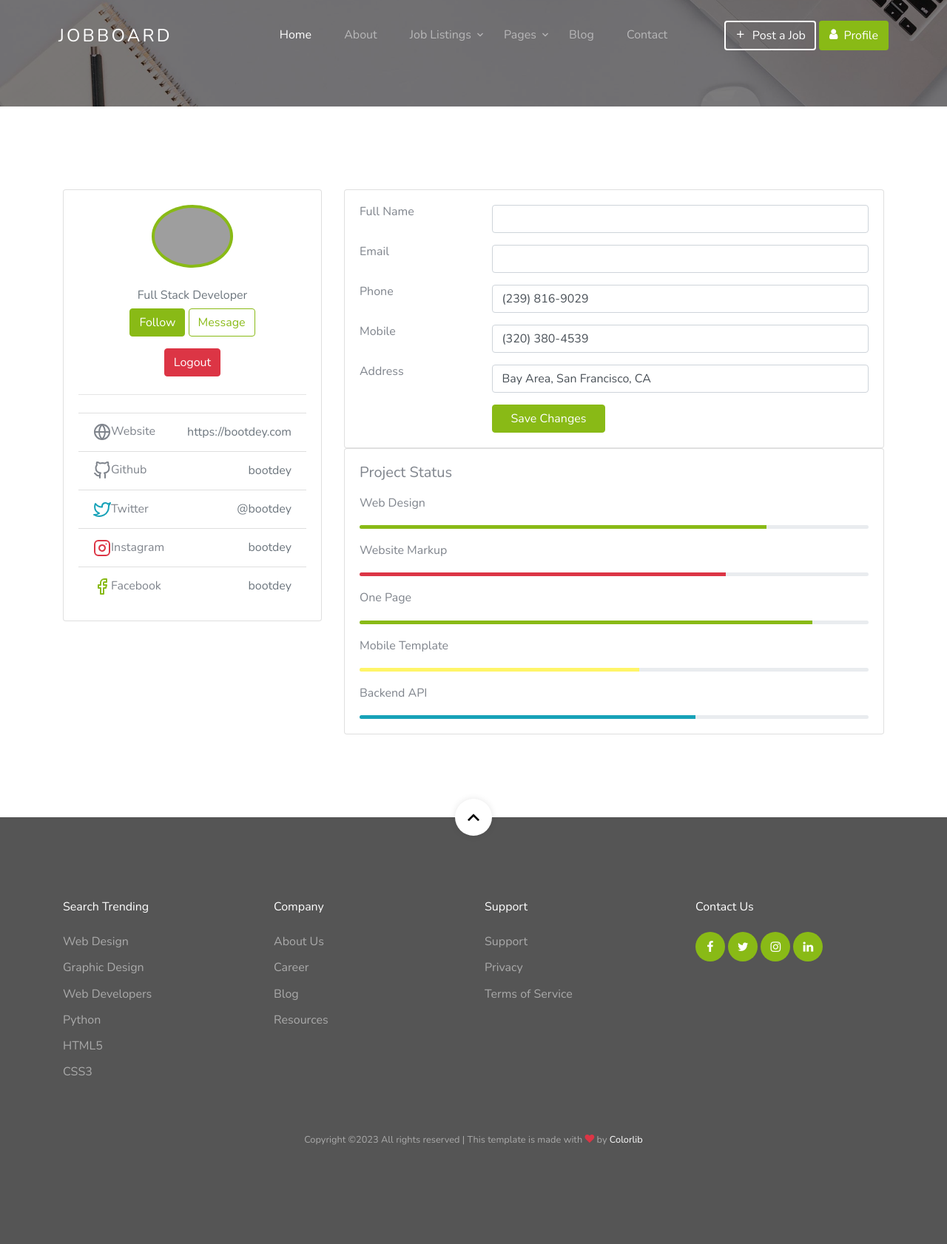
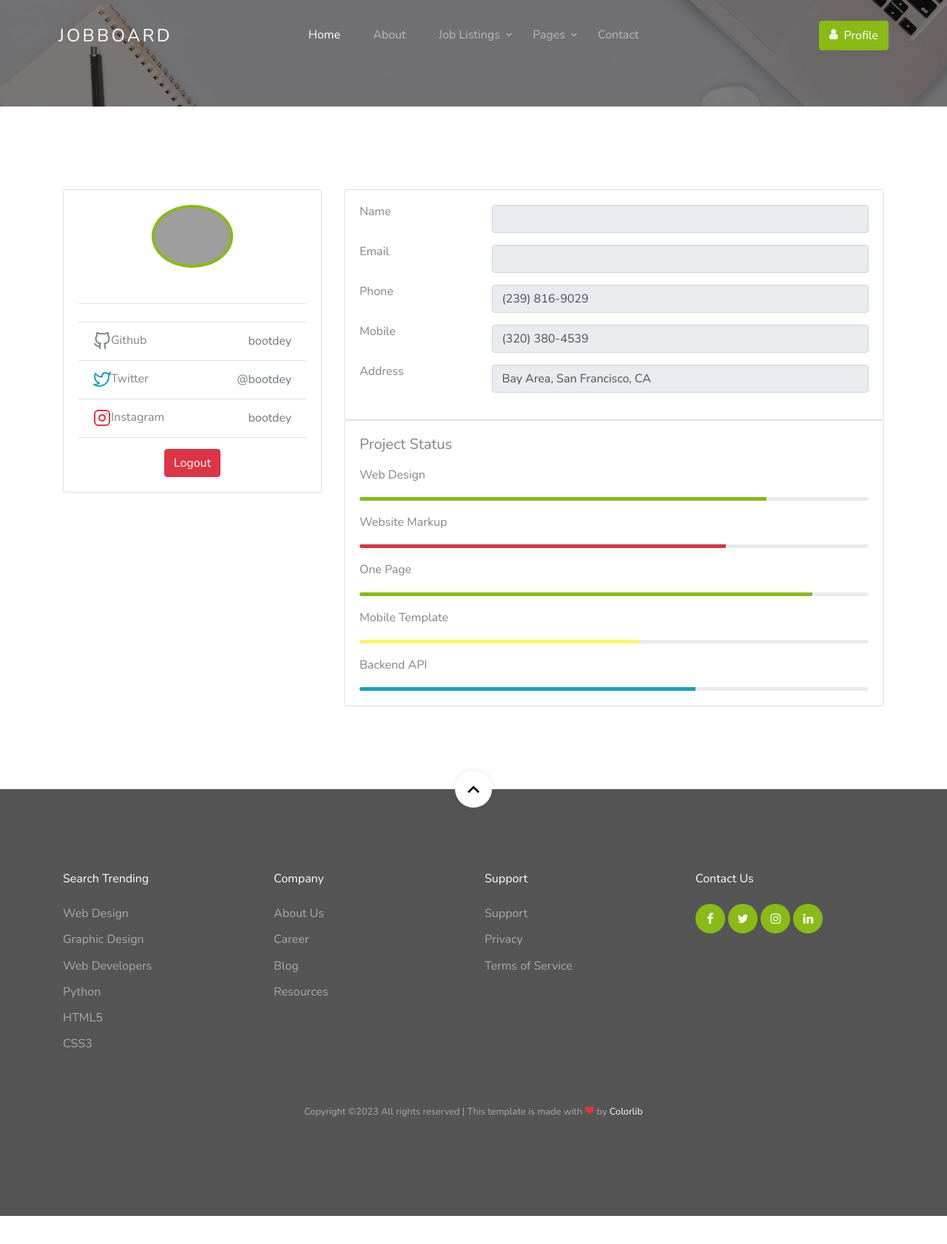
Before and after one commit to WeeklySorcery/Python-Portal, a Django app: page /profile/ in a window 1280 px wide. Shown: the whole page at 74% size. After the commit the page ends 1644 px from the top, so only its background shows below. Run offline with Django 4.2, Linux system fonts and the light colour scheme; a user stored in the database is signed in; some libraries are stand-ins or nearby versions; some web fonts are replaced; grey boxes are pictures that could not be loaded.

Commit message:
lotsa changes. Profile...

```diff
--- a/jobPortal/static/website/js/custom.js
+++ b/jobPortal/static/website/js/custom.js
@@ -155,23 +155,23 @@ jQuery(function($) {
 	stickyFillInit();
 
 
-	// navigation
-  var OnePageNavigation = function() {
-    var navToggler = $('.site-menu-toggle');
-   	$("body").on("click", ".main-menu li a[href^='#'], .smoothscroll[href^='#'], .site-mobile-menu .site-nav-wrap li a", function(e) {
-      e.preventDefault();
+//? navigation --This part is causing an error--
+//   var OnePageNavigation = function() {
+//     var navToggler = $('.site-menu-toggle');
+//    	$("body").on("click", ".main-menu li a[href^='#'], .smoothscroll[href^='#'], .site-mobile-menu .site-nav-wrap li a", function(e) {
+//       e.preventDefault();
 
-      var hash = this.hash;
+//       var hash = this.hash;
 
-      $('html, body').animate({
-        'scrollTop': $(hash).offset().top
-      }, 600, 'easeInOutCirc', function(){
-        window.location.hash = hash;
-      });
+//       $('html, body').animate({
+//         'scrollTop': $(hash).offset().top
+//       }, 600, 'easeInOutCirc', function(){
+//         window.location.hash = hash;
+//       });
 
-    });
-  };
-  OnePageNavigation();
+//     });
+//   };
+//   OnePageNavigation();
 
   var counterInit = function() {
 		if ( $('.section-counter').length > 0 ) {
--- a/jobPortal/website/templates/base/navbar.html
+++ b/jobPortal/website/templates/base/navbar.html
@@ -28,14 +28,17 @@
                     <li><a href="gallery.html">Gallery</a></li>
                   </ul>
                 </li>
-                <li><a href="blog.html">Blog</a></li>
                 <li><a href="contact.html">Contact</a></li>
-                <li class="d-lg-none"><a href="post-job.html"><span class="mr-2">+</span> Post a Job</a></li>
                 <li class="d-lg-none">
                   {% if user.is_authenticated %}
                       <a href="{% url 'profile' %}">Profile</a>
                   {% else %}
                       <a href="{% url 'login' %}">Log In</a>
+                  {% endif %}
+                </li>
+                <li class="d-lg-none">
+                  {% if user.is_authenticated %}
+                      <a href="{% url 'user-logout' %}">Sign out</a>
                   {% endif %}
                 </li>
               </ul>
@@ -44,15 +47,22 @@
             <div class="right-cta-menu text-right d-flex aligin-items-center col-6">
               <div class="ml-auto">
                   {% if user.is_authenticated %}
-                      <a href="#" class="btn btn-outline-white border-width-2 d-none d-lg-inline-block"><span class="mr-2 icon-add"></span>Post a Job</a>
-                      <a href="{% url 'profile' %}" class="btn btn-primary border-width-2 d-none d-lg-inline-block"><span class="mr-2 icon-user"></span>Profile</a>
+                      <div class="btn-group">
+                          <button type="button" class="btn btn-primary border-width-2 d-none d-lg-inline-block dropdown-toggle" data-toggle="dropdown">
+                              <span class="mr-2 icon-user"></span>Profile
+                          </button>
+                          <div class="dropdown-menu">
+                              <a class="dropdown-item" href="{% url 'profile' %}">Go to Profile</a>
+                              <div class="dropdown-divider"></div>
+                              <a class="dropdown-item" href="{% url 'user-logout' %}">Logout</a>
+                          </div>
+                      </div>
                   {% else %}
-                      <a href="#" class="btn btn-outline-white border-width-2 d-none d-lg-inline-block"><span class="mr-2 icon-add"></span>Post a Job</a>
                       <a href="{% url 'login' %}" class="btn btn-primary border-width-2 d-none d-lg-inline-block"><span class="mr-2 icon-lock_outline"></span>Log In</a>
                   {% endif %}
+                  <a href="#" class="site-menu-toggle js-menu-toggle d-inline-block d-xl-none mt-lg-2 ml-3"><span class="icon-menu h3 m-0 p-0 mt-2"></span></a>
               </div>
-              <a href="#" class="site-menu-toggle js-menu-toggle d-inline-block d-xl-none mt-lg-2 ml-3"><span class="icon-menu h3 m-0 p-0 mt-2"></span></a>
-          </div>
+            </div>
 
 
           </div>
--- a/jobPortal/website/templates/home.html
+++ b/jobPortal/website/templates/home.html
@@ -73,7 +73,7 @@
 
     </section>
 
-    <section class="py-5 bg-image overlay-primary fixed overlay" id="next" style="background-image: url('images/hero_1.jpg');">
+    <section class="py-5 bg-image overlay-primary fixed overlay" id="next" style="background-image: url('{%static 'website/images/hero_1.jpg'%}');">
       <div class="container">
         <div class="row mb-5 justify-content-center">
           <div class="col-md-7 text-center">
@@ -286,7 +286,7 @@
       </div>
     </section>
 
-    <section class="py-5 bg-image overlay-primary fixed overlay" style="background-image: url('images/hero_1.jpg');">
+    <section class="py-5 bg-image overlay-primary fixed overlay" style="background-image: url('{%static 'website/images/hero_1.jpg'%}');">
       <div class="container">
         <div class="row align-items-center">
           <div class="col-md-8">
--- a/jobPortal/website/templates/profile.html
+++ b/jobPortal/website/templates/profile.html
@@ -32,20 +32,11 @@
                     <img src="https://bootdey.com/img/Content/avatar/avatar6.png" alt="Admin" class="rounded-circle p-1 bg-primary" width="110">
                     <div class="mt-3">
                       <h4>{{ user.get_full_name  }}</h4>
-                      <p class="text-secondary mb-1">Full Stack Developer</p>
-                      <button class="btn btn-primary">Follow</button>
-                      <button class="btn btn-outline-primary">Message</button>
-                    </div>
-                    <div class="mt-3">
-                      <a href="{% url 'user-logout' %}" class="btn btn-danger">Logout</a>
+                      <p class="text-secondary mb-1">{{ user.email  }}</p>
                     </div>
                   </div>
                   <hr class="my-4">
                   <ul class="list-group list-group-flush">
-                    <li class="list-group-item d-flex justify-content-between align-items-center flex-wrap">
-                      <h6 class="mb-0"><svg xmlns="http://www.w3.org/2000/svg" width="24" height="24" viewBox="0 0 24 24" fill="none" stroke="currentColor" stroke-width="2" stroke-linecap="round" stroke-linejoin="round" class="feather feather-globe me-2 icon-inline"><circle cx="12" cy="12" r="10"></circle><line x1="2" y1="12" x2="22" y2="12"></line><path d="M12 2a15.3 15.3 0 0 1 4 10 15.3 15.3 0 0 1-4 10 15.3 15.3 0 0 1-4-10 15.3 15.3 0 0 1 4-10z"></path></svg>Website</h6>
-                      <span class="text-secondary">https://bootdey.com</span>
-                    </li>
                     <li class="list-group-item d-flex justify-content-between align-items-center flex-wrap">
                       <h6 class="mb-0"><svg xmlns="http://www.w3.org/2000/svg" width="24" height="24" viewBox="0 0 24 24" fill="none" stroke="currentColor" stroke-width="2" stroke-linecap="round" stroke-linejoin="round" class="feather feather-github me-2 icon-inline"><path d="M9 19c-5 1.5-5-2.5-7-3m14 6v-3.87a3.37 3.37 0 0 0-.94-2.61c3.14-.35 6.44-1.54 6.44-7A5.44 5.44 0 0 0 20 4.77 5.07 5.07 0 0 0 19.91 1S18.73.65 16 2.48a13.38 13.38 0 0 0-7 0C6.27.65 5.09 1 5.09 1A5.07 5.07 0 0 0 5 4.77a5.44 5.44 0 0 0-1.5 3.78c0 5.42 3.3 6.61 6.44 7A3.37 3.37 0 0 0 9 18.13V22"></path></svg>Github</h6>
                       <span class="text-secondary">bootdey</span>
@@ -58,10 +49,9 @@
                       <h6 class="mb-0"><svg xmlns="http://www.w3.org/2000/svg" width="24" height="24" viewBox="0 0 24 24" fill="none" stroke="currentColor" stroke-width="2" stroke-linecap="round" stroke-linejoin="round" class="feather feather-instagram me-2 icon-inline text-danger"><rect x="2" y="2" width="20" height="20" rx="5" ry="5"></rect><path d="M16 11.37A4 4 0 1 1 12.63 8 4 4 0 0 1 16 11.37z"></path><line x1="17.5" y1="6.5" x2="17.51" y2="6.5"></line></svg>Instagram</h6>
                       <span class="text-secondary">bootdey</span>
                     </li>
-                    <li class="list-group-item d-flex justify-content-between align-items-center flex-wrap">
-                      <h6 class="mb-0"><svg xmlns="http://www.w3.org/2000/svg" width="24" height="24" viewBox="0 0 24 24" fill="none" stroke="currentColor" stroke-width="2" stroke-linecap="round" stroke-linejoin="round" class="feather feather-facebook me-2 icon-inline text-primary"><path d="M18 2h-3a5 5 0 0 0-5 5v3H7v4h3v8h4v-8h3l1-4h-4V7a1 1 0 0 1 1-1h3z"></path></svg>Facebook</h6>
-                      <span class="text-secondary">bootdey</span>
-                    </li>
+                      <div class="mt-3 align-items-center text-center">
+                        <a href="{% url 'user-logout' %}" class="btn btn-danger text-center">Logout</a>
+                      </div>
                   </ul>
                 </div>
               </div>
@@ -71,10 +61,10 @@
                 <div class="card-body">
                   <div class="row mb-3">
                     <div class="col-sm-3">
-                      <h6 class="mb-0">Full Name</h6>
+                      <h6 class="mb-0">Name</h6>
                     </div>
                     <div class="col-sm-9 text-secondary">
-                      <input type="text" class="form-control" value="{{ user.get_full_name  }}">
+                      <input type="text" class="form-control" value="{{ user.get_full_name  }}" disabled>
                     </div>
                   </div>
                   <div class="row mb-3">
@@ -82,7 +72,7 @@
                       <h6 class="mb-0">Email</h6>
                     </div>
                     <div class="col-sm-9 text-secondary">
-                      <input type="text" class="form-control" value="{{ user.email  }}">
+                      <input type="text" class="form-control" value="{{ user.email  }}" disabled>
                     </div>
                   </div>
                   <div class="row mb-3">
@@ -90,7 +80,7 @@
                       <h6 class="mb-0">Phone</h6>
                     </div>
                     <div class="col-sm-9 text-secondary">
-                      <input type="text" class="form-control" value="(239) 816-9029">
+                      <input type="text" class="form-control" value="(239) 816-9029" disabled>
                     </div>
                   </div>
                   <div class="row mb-3">
@@ -98,7 +88,7 @@
                       <h6 class="mb-0">Mobile</h6>
                     </div>
                     <div class="col-sm-9 text-secondary">
-                      <input type="text" class="form-control" value="(320) 380-4539">
+                      <input type="text" class="form-control" value="(320) 380-4539" disabled>
                     </div>
                   </div>
                   <div class="row mb-3">
@@ -106,13 +96,7 @@
                       <h6 class="mb-0">Address</h6>
                     </div>
                     <div class="col-sm-9 text-secondary">
-                      <input type="text" class="form-control" value="Bay Area, San Francisco, CA">
-                    </div>
-                  </div>
-                  <div class="row">
-                    <div class="col-sm-3"></div>
-                    <div class="col-sm-9 text-secondary">
-                      <input type="button" class="btn btn-primary px-4" value="Save Changes">
+                      <input type="text" class="form-control" value="Bay Area, San Francisco, CA" disabled>
                     </div>
                   </div>
                 </div>
```
Also changed, not shown: jobPortal/db.sqlite3.
